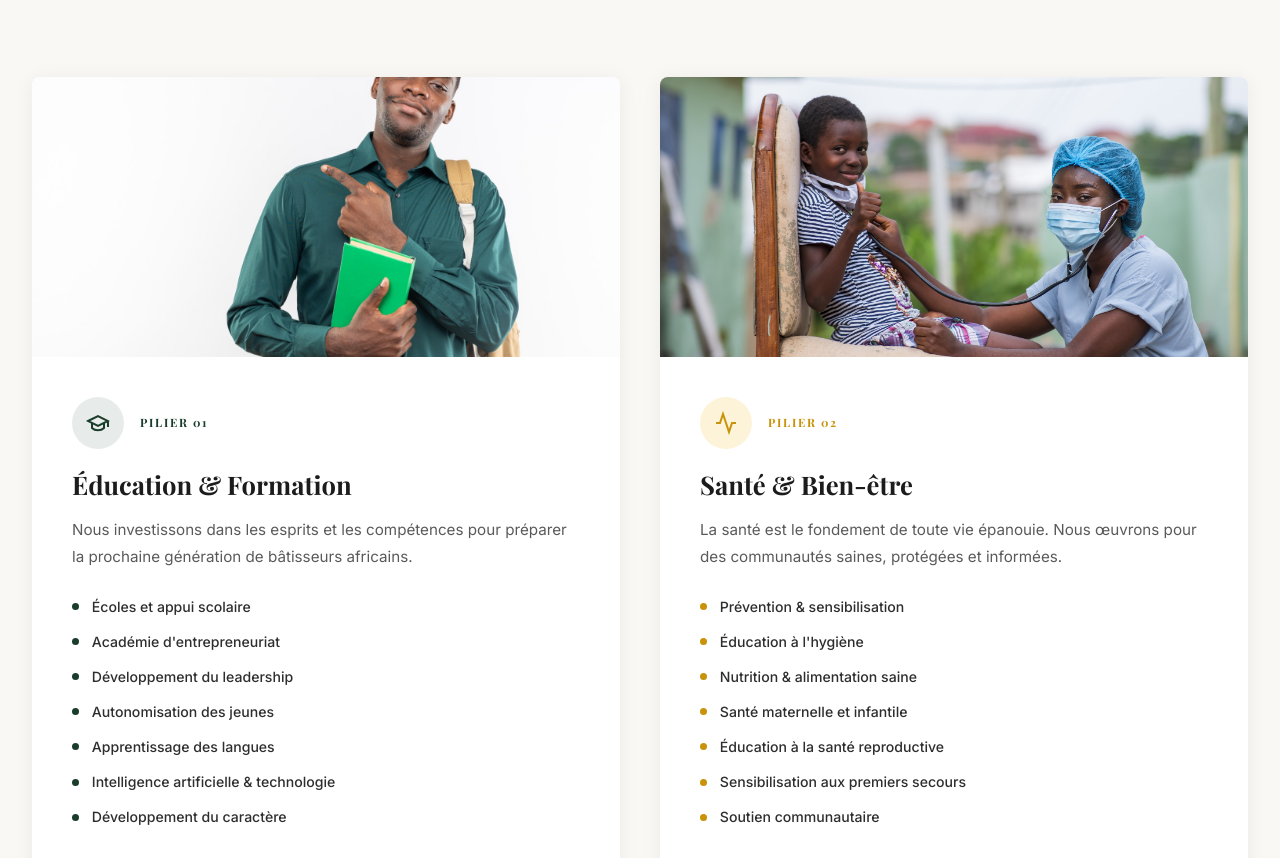
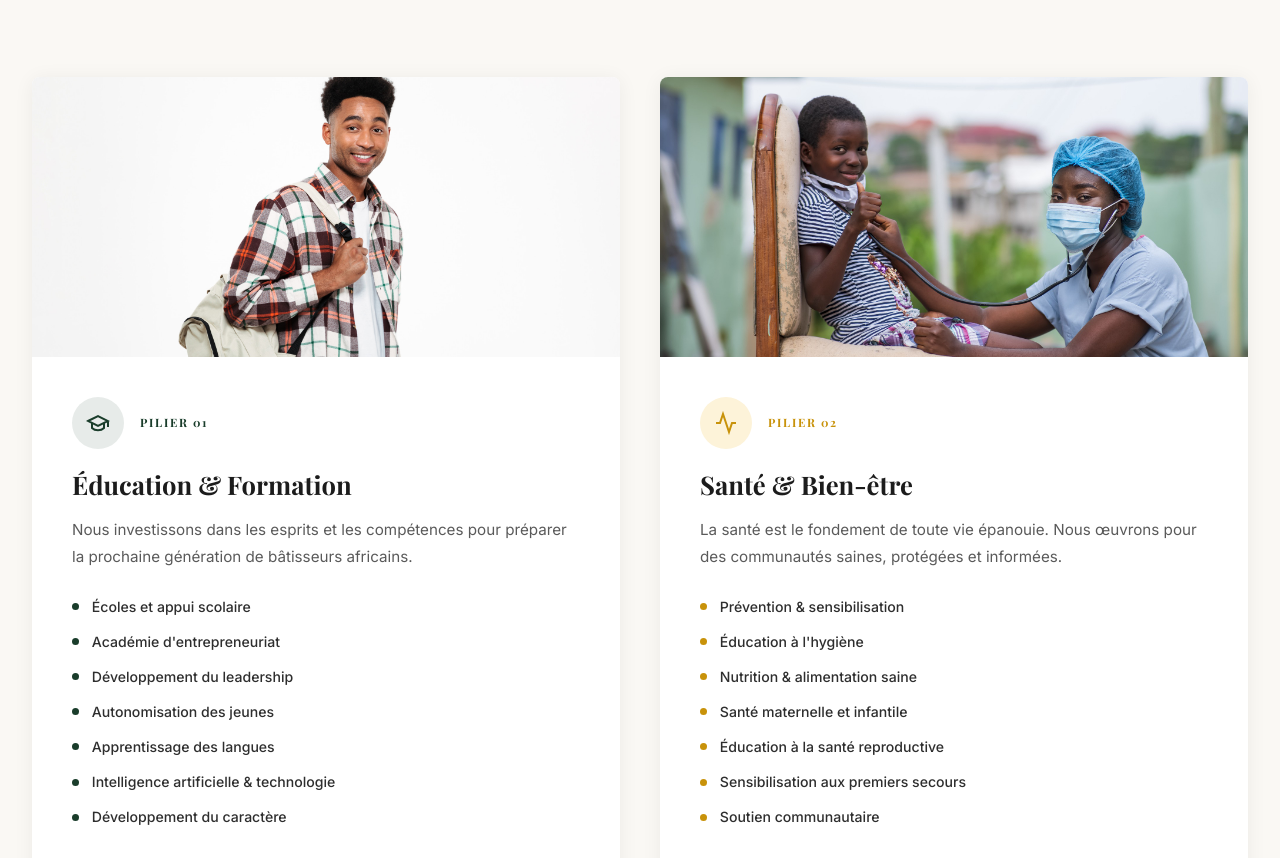
Before and after one commit to zack243/Chretiensdafrique, a website: page index.html in a window 1280 px wide. Shown: the part 3737-4595 px from the top of the page. Drawn offline with nearby package versions, Linux system fonts and the light colour scheme; a web font is replaced by a local one.

Commit message:
fix: pilier 01 — nouvelle image étudiant sac à dos, visage entièrement visible

```diff
--- a/index.html
+++ b/index.html
@@ -301,11 +301,11 @@
       <div class="pillar-card reveal">
         <div class="pillar-card-img-wrap">
           <img
-            src="assets/images/etudiant-vert.jpg"
-            alt="Jeune étudiant africain avec cahier — éducation et formation"
+            src="assets/images/etudiant-sac.jpg"
+            alt="Jeune étudiant africain avec sac à dos — éducation et formation"
             class="pillar-card-img"
             loading="lazy"
-            style="object-position: 60% center"
+            style="object-position: center 20%"
           >
         </div>
         <div class="pillar-card-body">
```
Also changed, not shown: assets/images/etudiant-sac.jpg (added).
